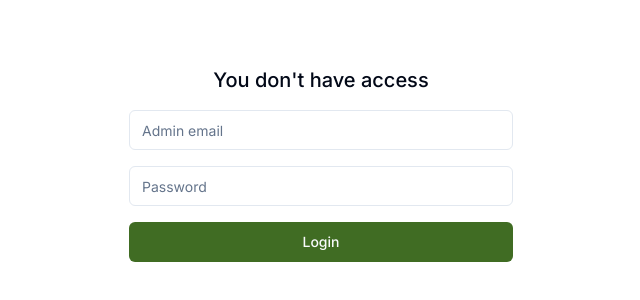
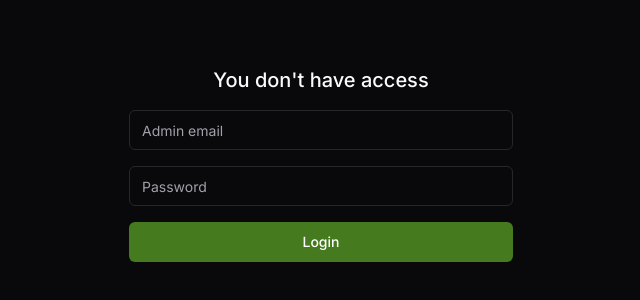
Before and after one commit to Hrushi2406/dawa-admin, a Next.js app: page / in a window 1280 px wide. Shown: the part 236-536 px from the top of the page, without its empty margins (319-959 px from the left). Built offline with nearby package versions, Linux system fonts and the light colour scheme.

Commit message:
Added dark mode

```diff
--- a/app/add-products/page.tsx
+++ b/app/add-products/page.tsx
@@ -27,6 +27,8 @@ const medicineCategories = [
   "vitamins",
   "skin",
   "ear",
+  "acidity",
+  "heart-burn",
   "eye",
   "Multivitamins",
   "indigestion",
@@ -144,7 +146,11 @@ export default function AddProductPage() {
 
   return (
     <main className="mx-4 my-6 md:mx-24">
-      <form className="space-y-6 max-w-md mx-auto " onSubmit={handleSubmit}>
+      <form
+        className="max-w-5xl mx-auto grid md:grid-cols-2 gap-8"
+        onSubmit={handleSubmit}
+      >
+        <div className="space-y-4">
           <Input
             label="Name"
             placeholder="Calpol 650mg–Strip of 15 tablets"
@@ -188,7 +194,33 @@ export default function AddProductPage() {
             onChange={(e) => setForm({ ...form, description: e.target.value })}
           />
 
-        <div className="flex gap-4 items-center justify-between">
+          <Input
+            label="Indication"
+            placeholder="Ex fever, cold, flu "
+            value={form.indication}
+            onChange={(e) => setForm({ ...form, indication: e.target.value })}
+          />
+          <Textarea
+            label="Side Effects"
+            placeholder=""
+            value={form.sideEffects}
+            onChange={(e) => setForm({ ...form, sideEffects: e.target.value })}
+          />
+          {/* <Input
+        label="Images"
+        placeholder="Product Images"
+        value={form.images}
+        onChange={(e) => setForm({ ...form, images: e.target.value })}
+      /> */}
+
+          <Button className="w-full" disabled={isLoading}>
+            {isLoading && <Loader2 className="animate-spin mr-2 w-4 h-4" />}{" "}
+            {productId ? "Update" : "Save"}
+          </Button>
+        </div>
+
+        <div className="space-y-4">
+          <div className="flex gap-4 items-center justify-between mt-9">
             <Label className="font-normal text-muted-foreground">
               Perscription Required
             </Label>
@@ -209,8 +241,8 @@ export default function AddProductPage() {
                 <div
                   className={` py-2 px-4 text-sm  border rounded-md cursor-pointer ${
                     form.type === t
-                    ? "text-green-800 border-green-600 bg-green-50"
-                    : "text-gray-500"
+                      ? "text-green-800 border-green-600 bg-green-50 dark:bg-transparent dark:border-green-700 dark:text-green-500"
+                      : "text-gray-500 dark:text-gray-400"
                   }`}
                   onClick={() => setForm({ ...form, type: t })}
                 >
@@ -229,12 +261,13 @@ export default function AddProductPage() {
                 <div
                   className={` py-2 px-4 text-sm  border rounded-md cursor-pointer ${
                     form.category.includes(cat)
-                    ? "text-green-800 border-green-600 bg-green-50"
-                    : "text-gray-500"
+                      ? "text-green-800 border-green-600 bg-green-50 dark:bg-transparent dark:border-green-700 dark:text-green-500"
+                      : "text-gray-500 dark:text-gray-400"
                   }`}
                   onClick={() => handleCategorySelect(cat)}
                 >
-                {cat.charAt(0).toUpperCase() + cat.slice(1)}
+                  {/* {cat.charAt(0).toUpperCase() + cat.slice(1)} */}
+                  {cat}
                 </div>
               ))}
             </div>
@@ -291,30 +324,7 @@ export default function AddProductPage() {
               )}
             </div>
           </div>
-
-        <Input
-          label="Indication"
-          placeholder="Ex fever, cold, flu "
-          value={form.indication}
-          onChange={(e) => setForm({ ...form, indication: e.target.value })}
-        />
-        <Textarea
-          label="Side Effects"
-          placeholder=""
-          value={form.sideEffects}
-          onChange={(e) => setForm({ ...form, sideEffects: e.target.value })}
-        />
-        {/* <Input
-        label="Images"
-        placeholder="Product Images"
-        value={form.images}
-        onChange={(e) => setForm({ ...form, images: e.target.value })}
-      /> */}
-
-        <Button className="w-full" disabled={isLoading}>
-          {isLoading && <Loader2 className="animate-spin mr-2 w-4 h-4" />}{" "}
-          {productId ? "Update" : "Save"}
-        </Button>
+        </div>
       </form>
     </main>
   );
--- a/app/globals.css
+++ b/app/globals.css
@@ -23,7 +23,8 @@
     --muted: 210 40% 96.1%;
     --muted-foreground: 215.4 16.3% 46.9%;
 
-    --accent: 210 40% 96.1%;
+    /* --accent: 210 40% 96.1%; */
+    --accent: 96 51% 28%;
     --accent-foreground: 120 29% 23%;
 
     --destructive: 0 84.2% 60.2%;
@@ -38,33 +39,27 @@
   }
 
   .dark {
-    --background: 222.2 84% 4.9%;
-    --foreground: 210 40% 98%;
-
-    --card: 222.2 84% 4.9%;
-    --card-foreground: 210 40% 98%;
-
-    --popover: 222.2 84% 4.9%;
-    --popover-foreground: 210 40% 98%;
-
-    --primary: 210 40% 98%;
-    --primary-foreground: 120 29% 23%;
-
-    --secondary: 217.2 32.6% 17.5%;
-    --secondary-foreground: 210 40% 98%;
-
-    --muted: 217.2 32.6% 17.5%;
-    --muted-foreground: 215 20.2% 65.1%;
-
-    --accent: 217.2 32.6% 17.5%;
-    --accent-foreground: 210 40% 98%;
-
+    /* --background: 222.2 84% 4.9%; */
+    --primary: 95 61% 30%;
+    --primary-foreground: 0 0% 100%;
+    --ring: 96, 28%, 31%;
+    --background: 240 10% 3.9%;
+    --foreground: 0 0% 98%;
+    --card: 240 10% 3.9%;
+    --card-foreground: 0 0% 98%;
+    --popover: 240 10% 3.9%;
+    --popover-foreground: 0 0% 98%;
+    --secondary: 240 3.7% 15.9%;
+    --secondary-foreground: 0 0% 98%;
+    --muted: 240 3.7% 15.9%;
+    --muted-foreground: 240 5% 64.9%;
+    --accent: 240 3.7% 15.9%;
+    --accent-foreground: 0 0% 98%;
+    --accent: 96 28% 31%;
     --destructive: 0 62.8% 30.6%;
-    --destructive-foreground: 210 40% 98%;
-
-    --border: 217.2 32.6% 17.5%;
-    --input: 217.2 32.6% 17.5%;
-    --ring: 212.7 26.8% 83.9%;
+    --destructive-foreground: 0 0% 98%;
+    --border: 240 3.7% 15.9%;
+    --input: 240 3.7% 15.9%;
   }
 }
 
--- a/app/layout.tsx
+++ b/app/layout.tsx
@@ -17,7 +17,7 @@ export default function RootLayout({
   children: React.ReactNode;
 }>) {
   return (
-    <html lang="en">
+    <html lang="en" className="dark">
       <body className={inter.className}>
         <ClientProviders>
           <AdminOnly>{children}</AdminOnly>
--- a/app/page.tsx
+++ b/app/page.tsx
@@ -27,8 +27,9 @@ export default function Home() {
   }, []);
 
   return (
-    <main className="mx-4 my-6 md:mx-24">
+    <main className="mx-4 my-6 md:mx-24 dark:bg-black">
       <Button
+        variant={"outline"}
         onClick={async () => {
           toast.promise(addTestDataToFirebase(), {
             loading: "Loading",
@@ -75,11 +76,15 @@ export default function Home() {
             return (
               <TableRow>
                 <TableCell className="font-medium">{order.id}</TableCell>
-                <TableCell>{order.items[0].name}</TableCell>
+                <TableCell className="space-y-3">
+                  {order.items.map((item: any) => (
+                    <p className="">{item.name}</p>
+                  ))}
+                </TableCell>
                 <TableCell>
                   {order.user.firstName + " " + order.user.lastName}
                 </TableCell>
-                <TableCell className="text-right text-green-700">
+                <TableCell className="text-right text-green-700 dark:text-green-600">
                   {order.status}
                 </TableCell>
                 <TableCell className="text-right ">
--- a/app/products/page.tsx
+++ b/app/products/page.tsx
@@ -13,7 +13,7 @@ import {
 } from "@/components/ui/table";
 import productService from "@/services/product-service";
 import Loader from "@/components/ui/loader";
-import { Edit, Edit2, PenLine, Trash2 } from "lucide-react";
+import { Edit, Edit2, PenLine, Plus, Trash2 } from "lucide-react";
 import { Button } from "@/components/ui/button";
 import Link from "next/link";
 
@@ -39,7 +39,10 @@ export default function ProductsPage() {
       <div className="flex items-center gap-4 justify-between">
         <h4 className="text-xl font-medium">Products</h4>
         <Button asChild variant={"outline"} className="">
-          <Link href={"/add-products"}>Add Product</Link>
+          <Link href={"/add-products"}>
+            <Plus className="w-4 h-4 mr-2" />
+            Add Product
+          </Link>
         </Button>
       </div>
       <hr className="mt-2 mb-4" />
--- a/components/ui/button.tsx
+++ b/components/ui/button.tsx
@@ -13,10 +13,10 @@ const buttonVariants = cva(
         destructive:
           "bg-destructive text-destructive-foreground hover:bg-destructive/90",
         outline:
-          "border border-input bg-background hover:bg-accent hover:text-accent-foreground",
+          "border border-input bg-background hover:border-primary hover:bg-accent/30 hover:text-accent-foreground",
         secondary:
           "bg-secondary text-secondary-foreground hover:bg-secondary/80",
-        ghost: "hover:bg-accent hover:text-accent-foreground",
+        ghost: "hover:text-accent",
         link: "text-primary underline-offset-4 hover:underline",
       },
       size: {
```
Also changed, not shown: tailwind.config.ts (+8 -8 lines), components.json. Lines whose indentation alone changed are shown as unchanged.
